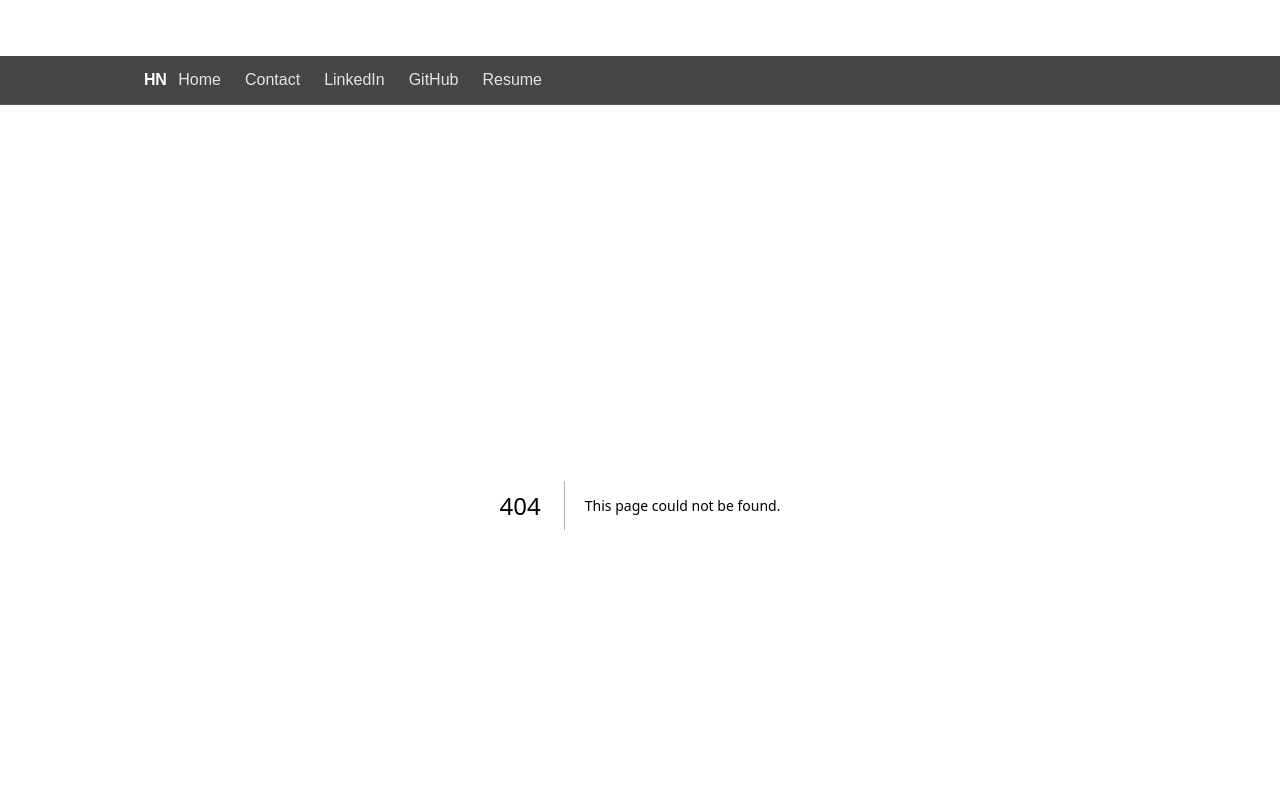
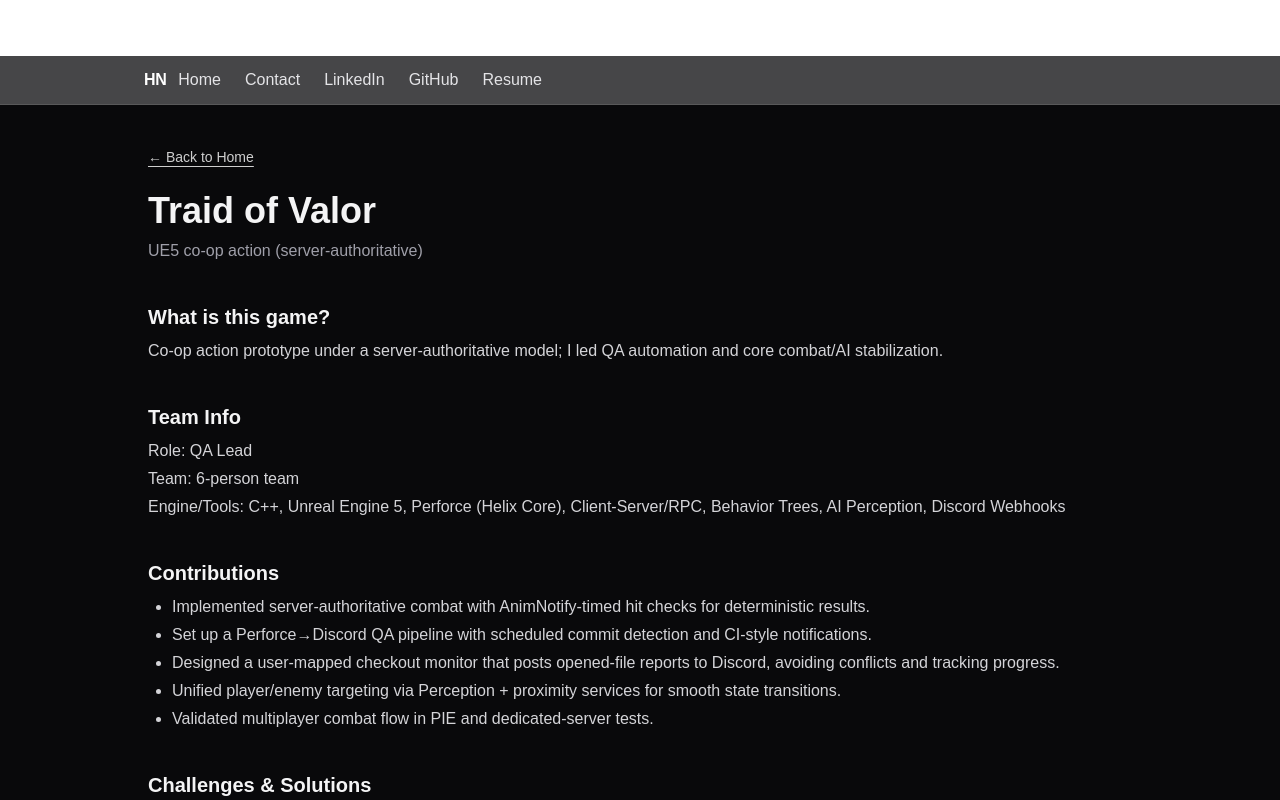
Before and after one commit to Hyeonjoon-Nam/Portfolio, a Next.js app: page /ToV in a window 1280 px wide. Before the commit this address had no page. Shown: the top 800 px of the page. Built offline with nearby package versions, Linux system fonts and the light colour scheme.

Commit message:
add(project): added current ongoing project (ToV)

```diff
--- /dev/null
+++ b/app/ToV/page.tsx
@@ -0,0 +1,32 @@
+// app/ToV/page.tsx
+import { projects } from "../data/projects";
+import ProjectDetailPage from "../components/ProjectDetailPage";
+
+// Fallback cover until we have real screenshots
+const cover = "/og.png";
+
+const desc =
+  "UE5 co-op action prototype under a server-authoritative model; QA Lead for a 6-person team. AnimNotify-timed hit checks and a Perforce→Discord QA pipeline with a user-mapped checkout monitor.";
+
+export const metadata = {
+  title: "Traid of Valor — Hyeonjoon Nam",
+  description: desc,
+  openGraph: {
+    title: "Traid of Valor — Hyeonjoon Nam",
+    description: desc,
+    images: [cover],
+  },
+  twitter: {
+    card: "summary_large_image",
+    title: "Traid of Valor — Hyeonjoon Nam",
+    description: desc,
+    images: [cover],
+  },
+};
+
+export default function TraidOfValorPage() {
+  // NOTE: id must match the project's `id` in data/projects.ts
+  const p = projects.find((x) => x.id === "ToV");
+  if (!p) return <main className="p-8">Project not found.</main>;
+  return <ProjectDetailPage p={p} />;
+}
--- a/app/data/projects.ts
+++ b/app/data/projects.ts
@@ -2,6 +2,35 @@
 import type { Project } from "./types";
 
 export const projects: Project[] = [
+{
+    id: "ToV",                       // <- /ToV 라우트와 일치 (지금 구조 유지)
+    title: "Traid of Valor",
+    thumb: undefined,                // no thumbnail yet; card will show a neutral block
+    images: [],                      // empty until we have assets
+    media: [],                       // (youtube/video) later
+    tagline: "UE5 co-op action (server-authoritative)",
+    description:
+      "Co-op action prototype under a server-authoritative model; I led QA automation and core combat/AI stabilization.",
+    role: "QA Lead",
+    team: "6-person team",
+    tools:
+      "C++, Unreal Engine 5, Perforce (Helix Core), Client-Server/RPC, Behavior Trees, AI Perception, Discord Webhooks",
+    roles: [
+      "Implemented server-authoritative combat with AnimNotify-timed hit checks for deterministic results.",
+      "Set up a Perforce→Discord QA pipeline with scheduled commit detection and CI-style notifications.",
+      "Designed a user-mapped checkout monitor that posts opened-file reports to Discord, avoiding conflicts and tracking progress.",
+      "Unified player/enemy targeting via Perception + proximity services for smooth state transitions.",
+      "Validated multiplayer combat flow in PIE and dedicated-server tests.",
+    ],
+    challenges: [
+      "Ensured deterministic hit resolution under replication/latency.",
+      "Improved team visibility to reduce asset conflicts and speed up reviews.",
+    ],
+    links: [
+      // Optional: replace or remove later
+      { label: "LinkedIn Project", href: "https://www.linkedin.com/in/hyeonjoon-nam/" },
+    ],
+  },
   // ───────────────────────────────────────────
   // TCAS — The Children Are Sleeping
   // ───────────────────────────────────────────
```
